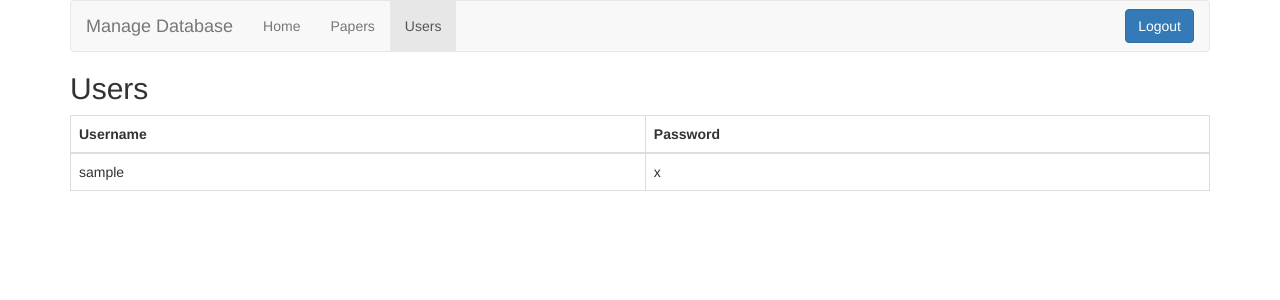
After one commit to thomasmauerhofer/search-engine, a Flask app: template src/templates/admin/users.html in a window 1280 px wide. The commit adds this page. Shown: the top 300 px of the page. Run offline with Flask 2, Linux system fonts and the light colour scheme; the visitor is signed in with stand-in values (Sample User, id 1); the template is opened without the code that fills it: most values are stand-ins (such as "Sample title", 1, 10 or a date in 2020); parts of the project's set-up code (start-up, migrations or seed data) failed here and were passed over; some libraries are stand-ins or nearby versions.

Commit message:
Adminpannel finished

```diff
--- a/src/backend/datastore/structure/paper.py
+++ b/src/backend/datastore/structure/paper.py
@@ -154,3 +154,4 @@ class Paper(PaperStructure):
 
 	def save_file_to_path(self, path):
 		open(path + self.filename, 'wb').write(self.file)
+		return path + self.filename
--- a/src/static/css/admin.css
+++ b/src/static/css/admin.css
@@ -10,3 +10,16 @@ div.control-group input {
 blockquote p {
   font-size: 14.0px !important;
 }
+
+li.list-group-item {
+  height: 43px;
+}
+
+li.list-group-item a {
+  float: left;
+}
+
+li.list-group-item form input.btn.btn-primary.btn-xs {
+  width: 39px;
+  float: right;
+}
--- a/src/templates/admin/layout.html
+++ b/src/templates/admin/layout.html
@@ -38,7 +38,15 @@
       <ul class="nav navbar-nav">
         <li id="navbar1" class="active"><a href="#"> Home <span class="sr-only">(current)</span></a></li>
         <li id="navbar2"><a href="/admin/login">Papers</a></li>
+				<li id="navbar3"><a href="/admin/user_info">Users</a></li>
       </ul>
+			<ul class="nav navbar-nav navbar-right">
+				{% if session['logged_in'] %}
+					<form action = "/admin/logout" method = "post">
+						<input type="submit" value="Logout" class="btn btn-primary navbar-btn" >
+					</form>
+				{% endif %}
+			</ul>
     </div><!-- /.navbar-collapse -->
   </div><!-- /.container-fluid -->
 </nav>
--- a/src/templates/admin/papers.html
+++ b/src/templates/admin/papers.html
@@ -3,7 +3,11 @@
 {% block body %}
 <ul class="list-group">
   {% for paper in papers | sort(attribute='filename')%}
-      <li class="list-group-item"><a href="/admin/paper_info/{{ paper.id }}">{{ paper.filename }}</a></li>
+      <li class="list-group-item"><a href="/admin/paper_info/{{ paper.id }}">{{ paper.filename }}</a>
+        <form action = "/view_pdf/{{ paper.id }}" method = "post" target="_blank">
+          <input type="submit" value="View" class="btn btn-primary btn-xs" >
+        </form>
+      </li>
   {% else %}
       <em>Sorry, no papers available</em>
   {% endfor %}
--- /dev/null
+++ b/src/templates/admin/users.html
@@ -0,0 +1,27 @@
+{% extends "admin/layout.html" %}
+
+{% block body %}
+<h2> Users </h2>
+
+<table class="table table-bordered">
+  <thead>
+    <tr>
+      <th>Username</th>
+      <th>Password</th>
+    </tr>
+  </thead>
+  <tbody>
+    {% for user in users %}
+      <tr>
+        <td>{{ user.get('username') }}</td>
+        <td>{{ user.get('password') }}</td>
+      </tr>
+    {% endfor %}
+  </tbody>
+</table>
+
+
+<script type=text/javascript>
+    $("#navbar3").addClass('active').siblings().removeClass('active');
+</script>
+{% endblock %}
--- a/src/templates/layout.html
+++ b/src/templates/layout.html
@@ -37,7 +37,7 @@
 				<li><a href="/upload">Upload</a></li>
 			</ul>
 			<ul class="nav navbar-nav navbar-right">
-	     		</ul>
+	    </ul>
  		</div><!-- /.navbar-collapse -->
 	</div><!-- /.container-fluid -->
     </nav>
```
Also changed, not shown: src/admin/admin_view.py (+18 -0 lines), src/backend/backend.py (+11 -1 lines), src/backend/datastore/api.py (+18 -1 lines), src/backend/datastore/db_client.py (+8 -0 lines).
